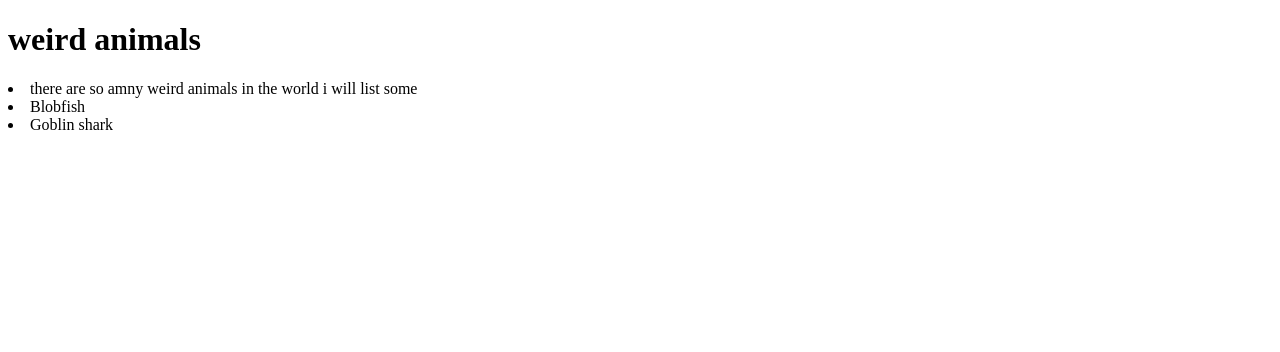
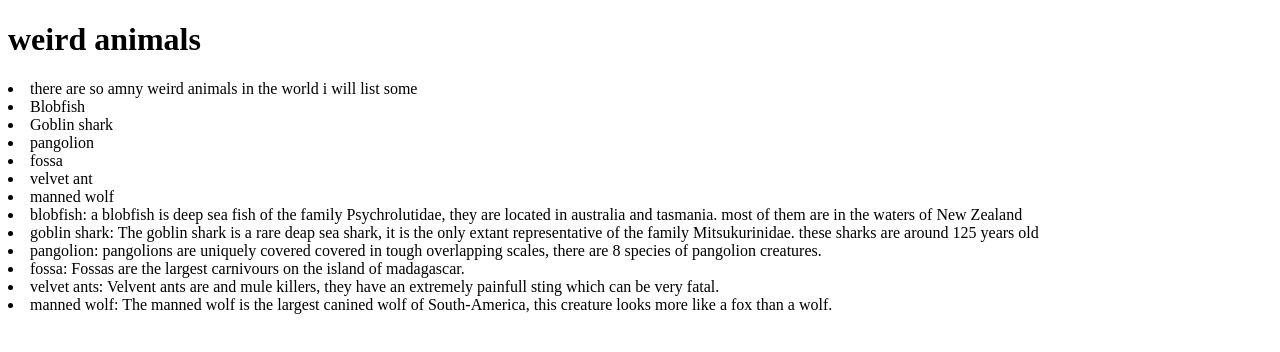
Before and after one commit to Yaraisa14/Yaraisa14, a plain HTML site: page index.html in a window 1280 px wide. Drawn offline with Linux system fonts and the light colour scheme.

Commit message:
Update index.html

```diff
--- a/index.html
+++ b/index.html
@@ -6,3 +6,13 @@
     <li> there are so amny weird animals in the world i will list some </li>
     <li> Blobfish </li>
     <li> Goblin shark </li>
+    <li> pangolion </li>
+    <li> fossa </li>
+    <li> velvet ant </li>
+    <li> manned wolf </li>
+    <li> blobfish: a blobfish is deep sea fish of the family Psychrolutidae, they are located in australia and tasmania. most of them are in the waters of New Zealand </li>
+    <li> goblin shark: The goblin shark is a rare deap sea shark,  it is the only extant representative of the family Mitsukurinidae. these sharks are around 125 years old </li>
+    <li> pangolion: pangolions are uniquely covered covered in tough overlapping scales, there are 8 species of pangolion creatures. </li>
+    <li> fossa: Fossas are the largest carnivours on the island of madagascar. </li>
+    <li> velvet ants: Velvent ants are and mule killers, they have an extremely painfull sting which can be very fatal. </li>
+    <li> manned wolf: The manned wolf is the largest canined wolf of South-America, this creature looks more like a fox than a wolf. </li>
```
